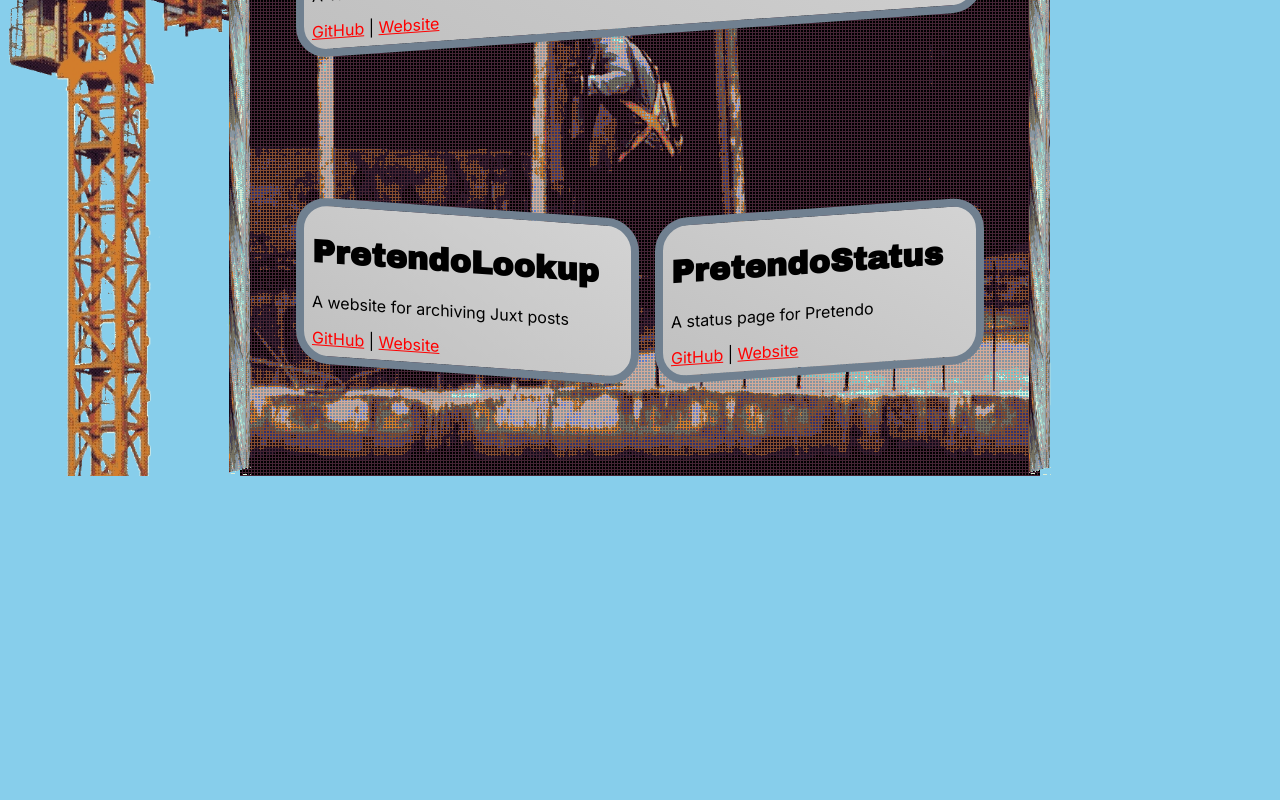
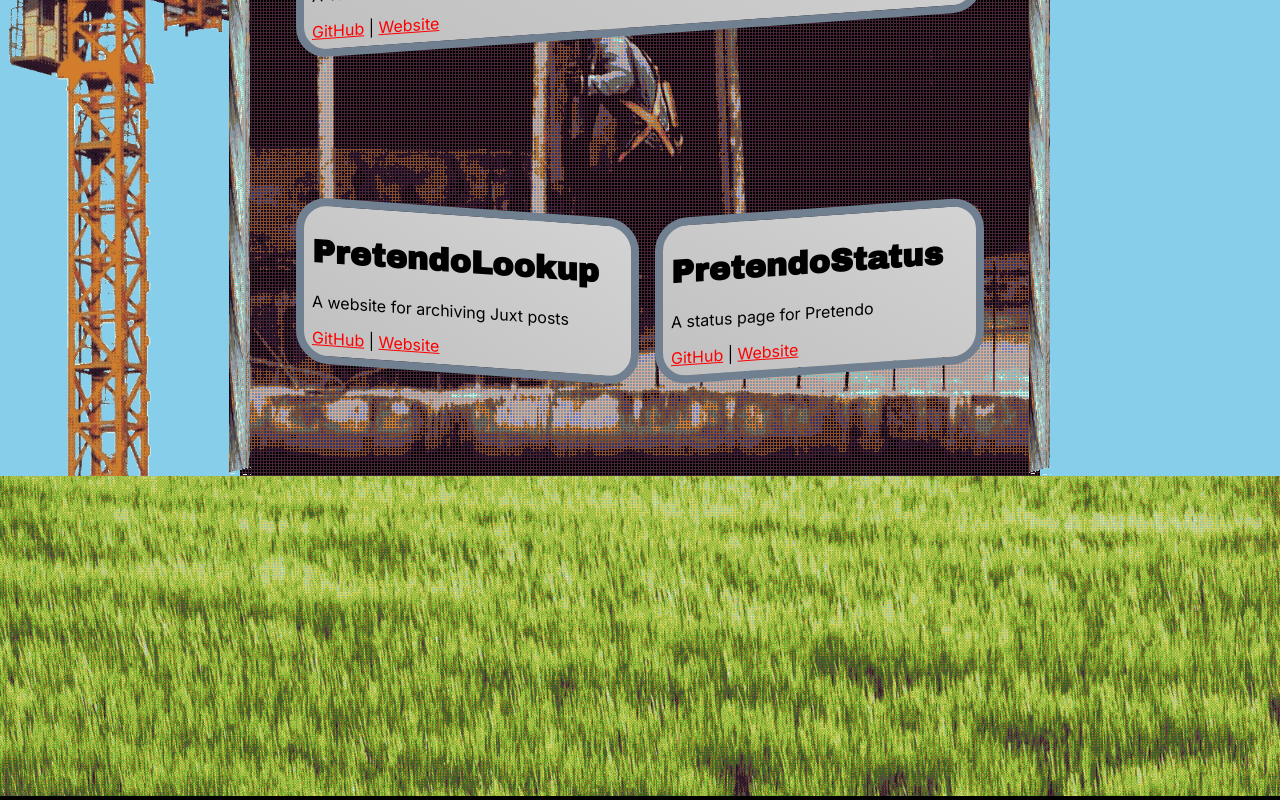
Before and after one commit to Milk-Cool/homepage3b, a React (Vite) app: page / in a window 1280 px wide. Shown: the part 6118-6918 px from the top of the page. Before the commit the page ends 6594 px from the top, so only its background shows below. Built offline with nearby package versions, Linux system fonts and the light colour scheme.

Commit message:
added grass

```diff
--- a/src/components/App.tsx
+++ b/src/components/App.tsx
@@ -164,5 +164,6 @@
             </ConstructionFloor>
         </Construction>
         <div id="crane" style={{ position: "relative" }}><Decoration src="/crane.png" style={{ position: "absolute", bottom: 0, zIndex: -1, transform: `translateX(-20vw)`, maxWidth: "100vw" }} /></div>
+        <Decoration src="/grass.png" w={100} style={{ boxShadow: "0 10px black" }} />
     </>;
 }
```
Also changed, not shown: public/grass.png (added), 1 other file (tests, documents, lock files or other folders).
